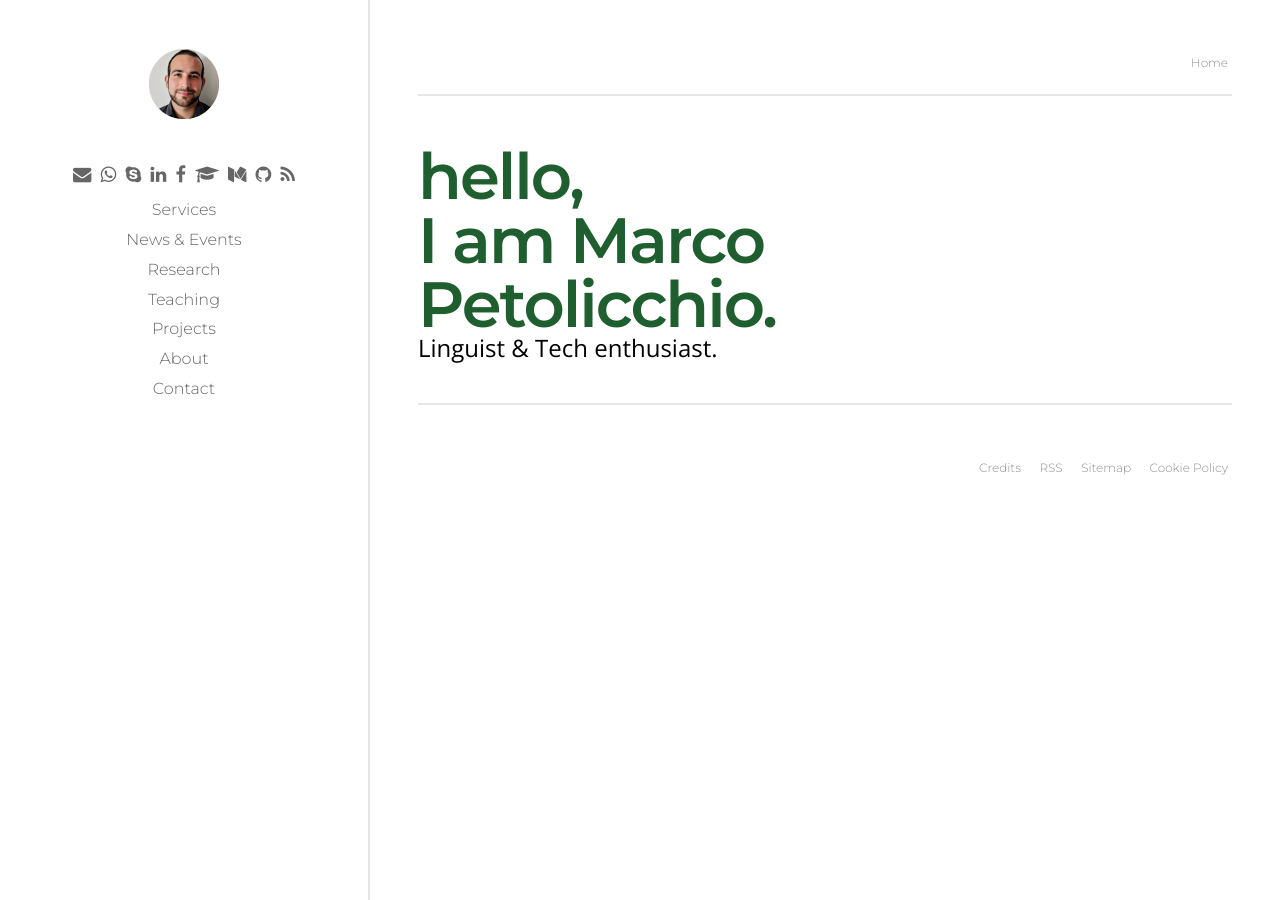
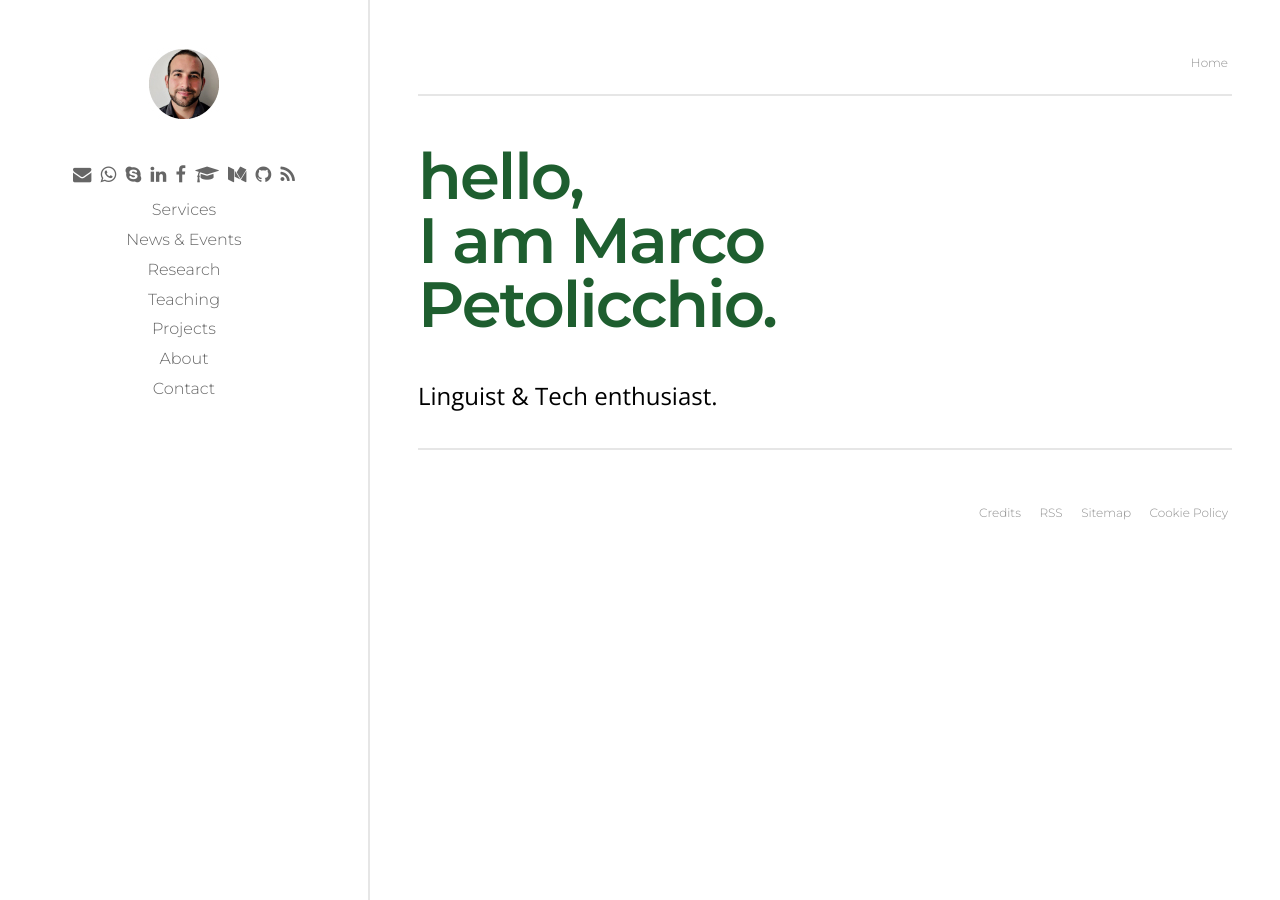
Before and after one commit to p-marco/p-marco.github.io, a Jekyll site: the page built from index.md, in a window 1280 px wide. Built offline with Jekyll 4.4.1, drawn with Linux system fonts in a browser that asks for light colours; our own code applies the rules of GitHub Pages for plain Markdown files.

Commit message:
default layout test

```diff
--- a/assets/css/styles.scss
+++ b/assets/css/styles.scss
@@ -234,7 +234,7 @@ h1 {font-size: 2.75*$unit-grid; letter-spacing: -2px}
 
 p.hero{
 	font-size: 1.5*$unit-grid;
-	margin: 0 0 2.75rem
+	line-height:3
 }
 .hero {
 	line-height: 1
@@ -255,4 +255,4 @@ p.hero{
 	font-weight: 600
 }
 
-p {margin-top:0.5em; margin-bottom:0.5em}
+p {margin-top:1em}
```
